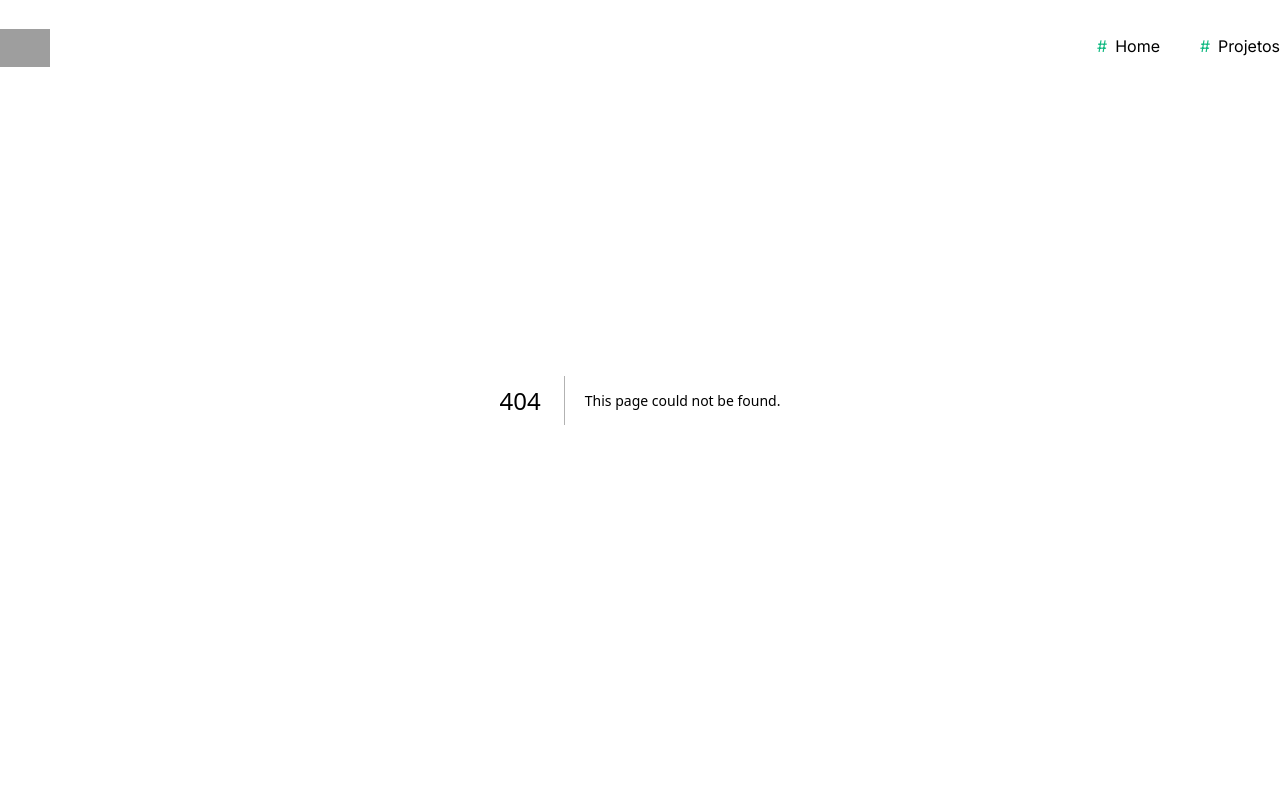
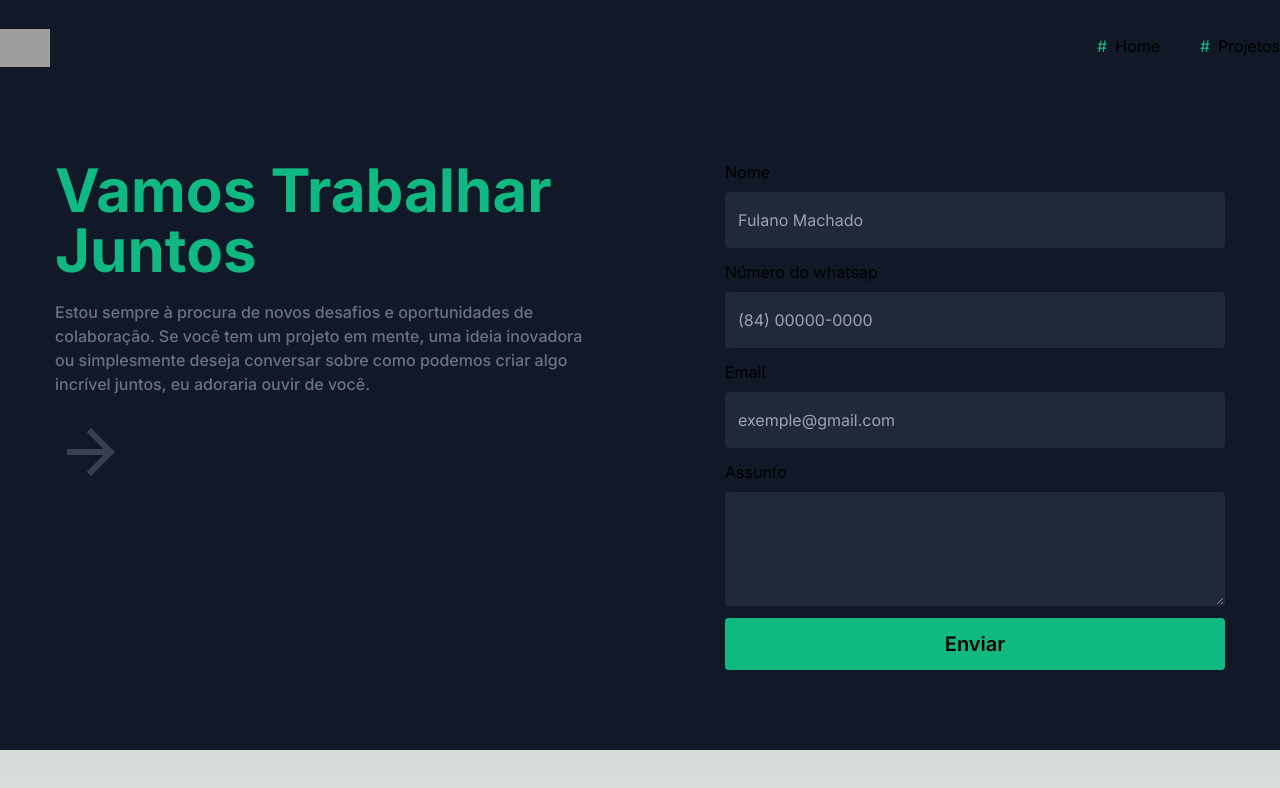
Before and after one commit to Dom-Garotom/Portifolio, a Next.js app: page /contact in a window 1280 px wide. Before the commit this address had no page. Shown: the top 788 px of the page. Built offline with nearby package versions, Linux system fonts and the light colour scheme; grey boxes are pictures that could not be loaded.

Commit message:
feat : create a pages of contact and projects

```diff
--- /dev/null
+++ b/src/app/contact/page.tsx
@@ -0,0 +1,83 @@
+import ButtonCTA from "@/components/ButtonCTA";
+import { MdArrowForward } from "react-icons/md";
+
+function ContactPage() {
+    return (
+        <>
+
+            <section className="flex flex-col items-center lg:flex-row   lg:items-start justify-around  pt-40 py-20  w-full bg-gray-900 ">
+
+                <div className="flex flex-col items-center lg:items-start gap-5 text-center lg:text-left">
+                    <h2 className="text-6xl font-bold w-[560px] text-emerald-500">Vamos Trabalhar Juntos</h2>
+                    <p className="w-[550px] font-medium text-gray-500">
+                        Estou sempre à procura de novos desafios e oportunidades de colaboração. Se você tem um projeto em mente, uma ideia inovadora ou simplesmente deseja conversar sobre como podemos criar algo incrível juntos, eu adoraria ouvir de você.
+                    </p>
+
+                    <MdArrowForward className="text-7xl font-light text-gray-700 rotate-90 lg:rotate-0" />
+
+                </div>
+
+                <form action="mailto:seu-email@example.com" method="POST" encType="text/plain" className="flex flex-col gap-3">
+
+                    <div className="flex flex-col gap-2">
+                        <label htmlFor="">Nome</label>
+                        <input
+                            className="w-[500px] h-14 rounded bg-gray-800 px-3 py-2 border border-transparent focus:outline-none focus:border-blue-500 "
+                            type="text"
+                            name=""
+                            placeholder="Fulano Machado "
+                            required
+                        />
+                    </div>
+
+                    <div className="flex flex-col gap-2">
+                        <label htmlFor="">Número do whatsap </label>
+                        <input
+                            className="w-[500px] h-14 rounded bg-gray-800 px-3 py-2 border border-transparent focus:outline-none focus:border-blue-500 "
+                            type="text"
+                            name=""
+                            placeholder="(84) 00000-0000"
+                            required
+                        />
+                    </div>
+
+                    <div className="flex flex-col gap-2">
+                        <label htmlFor="">Email</label>
+                        <input
+                            className="w-[500px] h-14 rounded bg-gray-800 px-3 py-2 border border-transparent focus:outline-none focus:border-blue-500 "
+                            type="email"
+                            name=""
+                            placeholder="exemple@gmail.com"
+                            required
+                        />
+                    </div>
+
+                    <div className="flex flex-col gap-2">
+                        <label htmlFor="">Assunto</label>
+                        <textarea
+                            className="w-[500px] rounded bg-gray-800 px-3 py-2 border border-transparent focus:outline-none focus:border-blue-500 "
+                            name=""
+                            rows={4}
+                            required
+                        />
+                    </div>
+
+
+                    <button
+                        type="submit"
+                        className="w-full bg-emerald-500 py-3 px-4 rounded text-center text-xl font-semibold hover:bg-emerald-800"
+                    >
+                        Enviar
+                    </button>
+
+
+
+                </form>
+
+            </section>
+        </>
+    );
+}
+
+
+export default ContactPage;
--- /dev/null
+++ b/src/app/projetos/page.tsx
@@ -0,0 +1,81 @@
+import ProjectItem from "@/components/projectsItem";
+import LinkDefault from "@/components/sectionProject/linkDefault";
+import teste from "../../../public/images/Rectangle 1528.png"
+import HerosPages from "@/components/HeroPages";
+
+function ProjectPage() {
+    return (
+        <>
+            <HerosPages
+                title="Meus Projetos"
+                subTitle="projetos"
+                content="Aqui você poderá ver alguns dos trabalhos que eu desenvolvi. Navegue à vontade e explore os projetos para ver como foram criados, as tecnologias utilizadas e as funcionalidades implementadas."
+                linkText="Voltar para home"
+                href="/"
+            />
+
+            <section className="flex flex-row justify-center  bg-gray-900 ">
+                <div className="flex gap-5 justify-center flex-wrap  px-40 py-40">
+
+                    <ProjectItem
+                        title="WideBook"
+                        content="BookWise é uma plataforma de avaliação de livros que foi desenvolvida durante o bootcamp Ignite da Rocketseat. Com apenas um Figma precisavamos desenvolver essa aplicação completa Full Stack com Next.js."
+                        tecnologia="Next,js, Next Auth, Stiches"
+                        src={teste}
+                    />
+                    <ProjectItem
+                        title="WideBook"
+                        content="BookWise é uma plataforma de avaliação de livros que foi desenvolvida durante o bootcamp Ignite da Rocketseat. Com apenas um Figma precisavamos desenvolver essa aplicação completa Full Stack com Next.js."
+                        tecnologia="Next,js, Next Auth, Stiches"
+                        src={teste}
+                    />
+                    <ProjectItem
+                        title="WideBook"
+                        content="BookWise é uma plataforma de avaliação de livros que foi desenvolvida durante o bootcamp Ignite da Rocketseat. Com apenas um Figma precisavamos desenvolver essa aplicação completa Full Stack com Next.js."
+                        tecnologia="Next,js, Next Auth, Stiches"
+                        src={teste}
+                    />
+                    <ProjectItem
+                        title="WideBook"
+                        content="BookWise é uma plataforma de avaliação de livros que foi desenvolvida durante o bootcamp Ignite da Rocketseat. Com apenas um Figma precisavamos desenvolver essa aplicação completa Full Stack com Next.js."
+                        tecnologia="Next,js, Next Auth, Stiches"
+                        src={teste}
+                    />
+                    <ProjectItem
+                        title="WideBook"
+                        content="BookWise é uma plataforma de avaliação de livros que foi desenvolvida durante o bootcamp Ignite da Rocketseat. Com apenas um Figma precisavamos desenvolver essa aplicação completa Full Stack com Next.js."
+                        tecnologia="Next,js, Next Auth, Stiches"
+                        src={teste}
+                    />
+                    <ProjectItem
+                        title="WideBook"
+                        content="BookWise é uma plataforma de avaliação de livros que foi desenvolvida durante o bootcamp Ignite da Rocketseat. Com apenas um Figma precisavamos desenvolver essa aplicação completa Full Stack com Next.js."
+                        tecnologia="Next,js, Next Auth, Stiches"
+                        src={teste}
+                    />
+                    <ProjectItem
+                        title="WideBook"
+                        content="BookWise é uma plataforma de avaliação de livros que foi desenvolvida durante o bootcamp Ignite da Rocketseat. Com apenas um Figma precisavamos desenvolver essa aplicação completa Full Stack com Next.js."
+                        tecnologia="Next,js, Next Auth, Stiches"
+                        src={teste}
+                    />
+                    <ProjectItem
+                        title="WideBook"
+                        content="BookWise é uma plataforma de avaliação de livros que foi desenvolvida durante o bootcamp Ignite da Rocketseat. Com apenas um Figma precisavamos desenvolver essa aplicação completa Full Stack com Next.js."
+                        tecnologia="Next,js, Next Auth, Stiches"
+                        src={teste}
+                    />
+                    <ProjectItem
+                        title="WideBook"
+                        content="BookWise é uma plataforma de avaliação de livros que foi desenvolvida durante o bootcamp Ignite da Rocketseat. Com apenas um Figma precisavamos desenvolver essa aplicação completa Full Stack com Next.js."
+                        tecnologia="Next,js, Next Auth, Stiches"
+                        src={teste}
+                    />
+
+                </div>
+            </section>
+        </>
+    );
+}
+
+export default ProjectPage;
```
